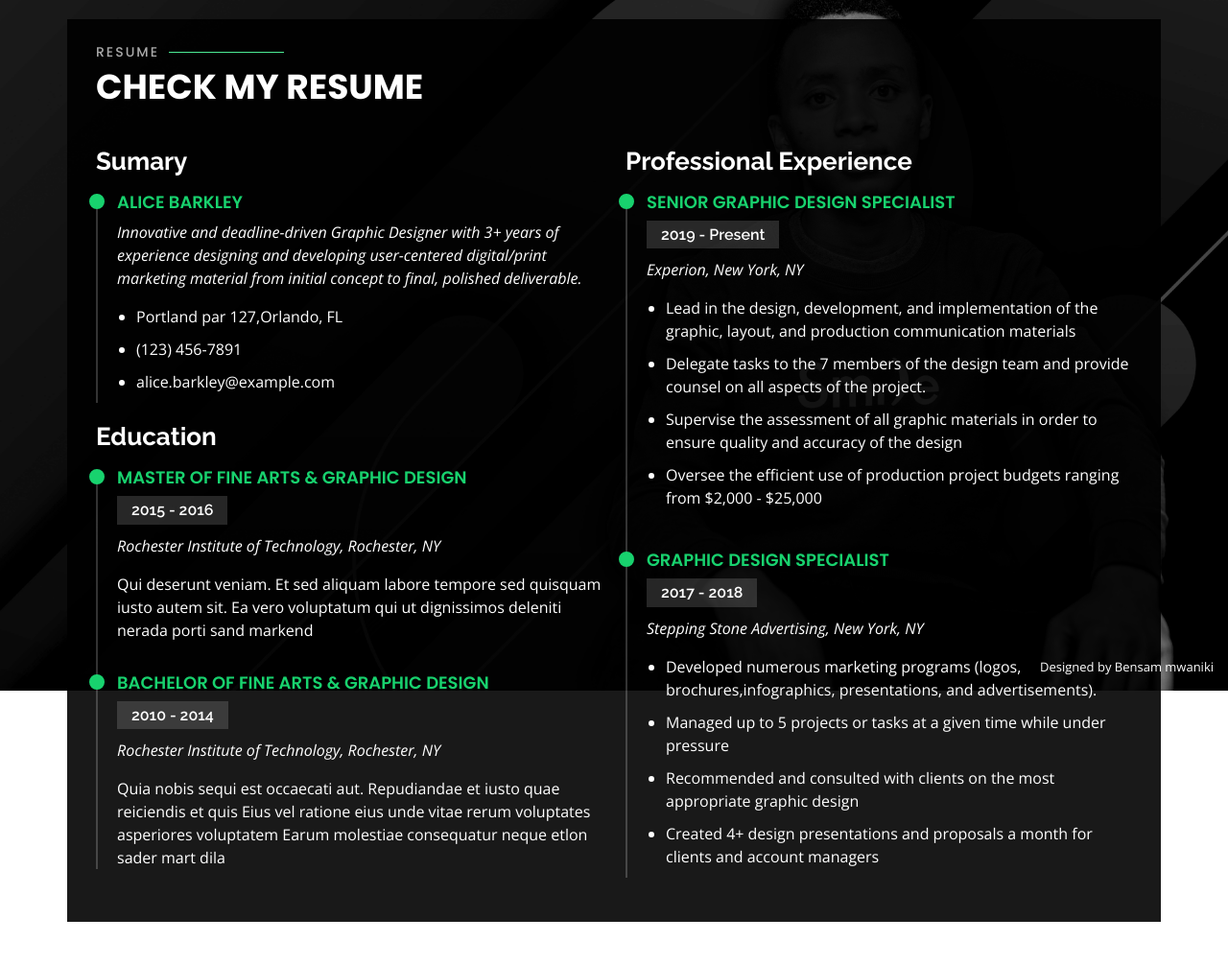
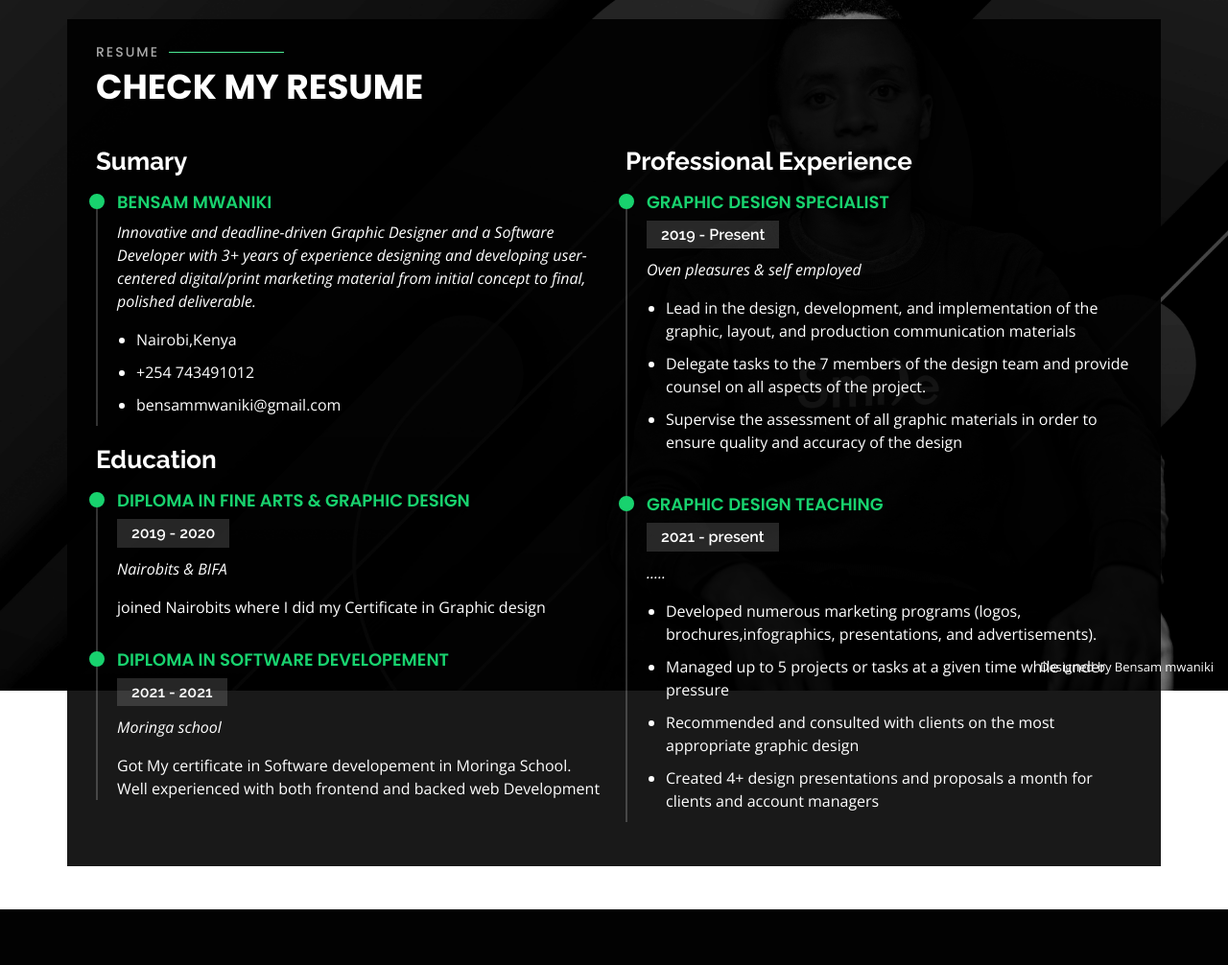
Before and after one commit to bensammwaniki/portfolio, a Django app: page / in a window 1280 px wide, after a click on "Resume". Shown: the part 80-1086 px from the top of the page at 96% size. After the commit the page ends 1028 px from the top, so only its background shows below. Run offline with Django 3.2, Linux system fonts and the light colour scheme; data comes from the database, SQL or seed files in the repository; both versions use the stored data as it was after the commit; some libraries are stand-ins or nearby versions.

Commit message:
complete project

```diff
--- a/portfolio/app/templates/index.html
+++ b/portfolio/app/templates/index.html
@@ -28,6 +28,7 @@
         <a href="#" class="facebook"><i class="bi bi-facebook"></i></a>
         <a href="#" class="instagram"><i class="bi bi-instagram"></i></a>
         <a href="#" class="linkedin"><i class="bi bi-linkedin"></i></a>
+        <a href="#" class="behance"><i class="bi bi-behance"></i></a>
       </div>
 
     </div>
@@ -285,50 +286,49 @@
         <div class="col-lg-6">
           <h3 class="resume-title">Sumary</h3>
           <div class="resume-item pb-0">
-            <h4>Alice Barkley</h4>
-            <p><em>Innovative and deadline-driven Graphic Designer with 3+ years of experience designing and developing user-centered digital/print marketing material from initial concept to final, polished deliverable.</em></p>
+            <h4>Bensam mwaniki</h4>
+            <p><em>Innovative and deadline-driven Graphic Designer and a Software Developer with 3+ years of experience designing and developing user-centered digital/print marketing material from initial concept to final, polished deliverable.</em></p>
             <p>
             <ul>
-              <li>Portland par 127,Orlando, FL</li>
-              <li>(123) 456-7891</li>
-              <li>alice.barkley@example.com</li>
+              <li>Nairobi,Kenya</li>
+              <li>+254 743491012</li>
+              <li>bensammwaniki@gmail.com</li>
             </ul>
             </p>
           </div>
 
           <h3 class="resume-title">Education</h3>
           <div class="resume-item">
-            <h4>Master of Fine Arts &amp; Graphic Design</h4>
-            <h5>2015 - 2016</h5>
-            <p><em>Rochester Institute of Technology, Rochester, NY</em></p>
-            <p>Qui deserunt veniam. Et sed aliquam labore tempore sed quisquam iusto autem sit. Ea vero voluptatum qui ut dignissimos deleniti nerada porti sand markend</p>
+            <h4>Diploma in Fine Arts &amp; Graphic Design</h4>
+            <h5>2019 - 2020</h5>
+            <p><em>Nairobits &amp; BIFA</em></p>
+            <p>joined Nairobits where I did my Certificate in Graphic design</p>
           </div>
           <div class="resume-item">
-            <h4>Bachelor of Fine Arts &amp; Graphic Design</h4>
-            <h5>2010 - 2014</h5>
-            <p><em>Rochester Institute of Technology, Rochester, NY</em></p>
-            <p>Quia nobis sequi est occaecati aut. Repudiandae et iusto quae reiciendis et quis Eius vel ratione eius unde vitae rerum voluptates asperiores voluptatem Earum molestiae consequatur neque etlon sader mart dila</p>
+            <h4>Diploma in Software developement </h4>
+            <h5>2021 - 2021</h5>
+            <p><em>Moringa school</em></p>
+            <p>Got My certificate in Software developement in Moringa School. Well experienced with both frontend and backed web Development</p>
           </div>
         </div>
         <div class="col-lg-6">
           <h3 class="resume-title">Professional Experience</h3>
           <div class="resume-item">
-            <h4>Senior graphic design specialist</h4>
+            <h4>Graphic design specialist</h4>
             <h5>2019 - Present</h5>
-            <p><em>Experion, New York, NY </em></p>
+            <p><em>Oven pleasures &amp; self employed</em></p>
             <p>
             <ul>
               <li>Lead in the design, development, and implementation of the graphic, layout, and production communication materials</li>
               <li>Delegate tasks to the 7 members of the design team and provide counsel on all aspects of the project. </li>
               <li>Supervise the assessment of all graphic materials in order to ensure quality and accuracy of the design</li>
-              <li>Oversee the efficient use of production project budgets ranging from $2,000 - $25,000</li>
             </ul>
             </p>
           </div>
           <div class="resume-item">
-            <h4>Graphic design specialist</h4>
-            <h5>2017 - 2018</h5>
-            <p><em>Stepping Stone Advertising, New York, NY</em></p>
+            <h4>Graphic design teaching</h4>
+            <h5>2021 - present</h5>
+            <p><em>.....</em></p>
             <p>
             <ul>
               <li>Developed numerous marketing programs (logos, brochures,infographics, presentations, and advertisements).</li>
--- a/portfolio/app/views.py
+++ b/portfolio/app/views.py
@@ -18,7 +18,7 @@ def home(request):
         form = ContactForm(request.POST)
         if form.is_valid():
             form.save()
-            email_subject = f'New contact {form.cleaned_data["Email"]}: {form.cleaned_data["subject"]}'
+            email_subject = f'Hi Ben, you have a new message from {form.cleaned_data["Email"]}: {form.cleaned_data["subject"]}'
             user_email = form.cleaned_data["Email"]
             email_message = form.cleaned_data['message']
             send_mail(email_subject, email_message, settings.CONTACT_EMAIL, settings.ADMIN_EMAIL)
--- a/portfolio/static/assets/css/style.css
+++ b/portfolio/static/assets/css/style.css
@@ -58,7 +58,7 @@ h1, h2, h3, h4, h5, h6 {
   width: fit-content;
   animation:
     typing 3.5s steps(30, end),
-    blink-caret .5s step-end infinite;
+    blink-caret .9s step-end infinite;
 
 }
 
```
Also changed, not shown: portfolio/portfolio/settings.py (+2 -6 lines), portfolio/db.sqlite3.
